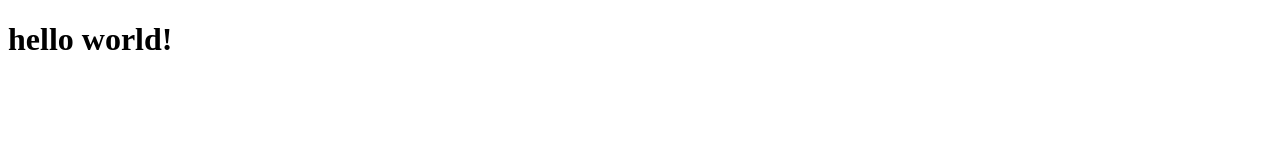
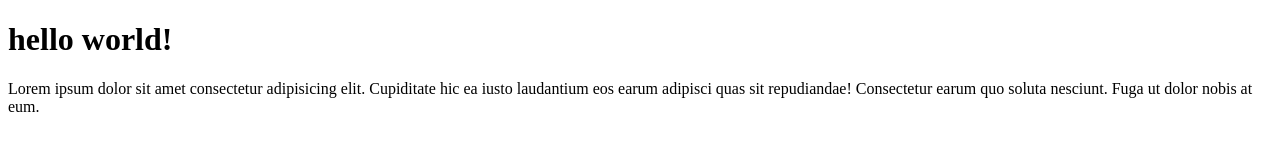
Before and after one commit to agung0301/agung-git-test, a plain HTML site: page index.html in a window 1280 px wide. Drawn offline with Linux system fonts and the light colour scheme.

Commit message:
menambahkan paragraf

```diff
--- a/index.html
+++ b/index.html
@@ -7,5 +7,6 @@
 </head>
 <body>
     <h1>hello world!</h1>
+    <p>Lorem ipsum dolor sit amet consectetur adipisicing elit. Cupiditate hic ea iusto laudantium eos earum adipisci quas sit repudiandae! Consectetur earum quo soluta nesciunt. Fuga ut dolor nobis at eum.</p>
 </body>
 </html>
```
